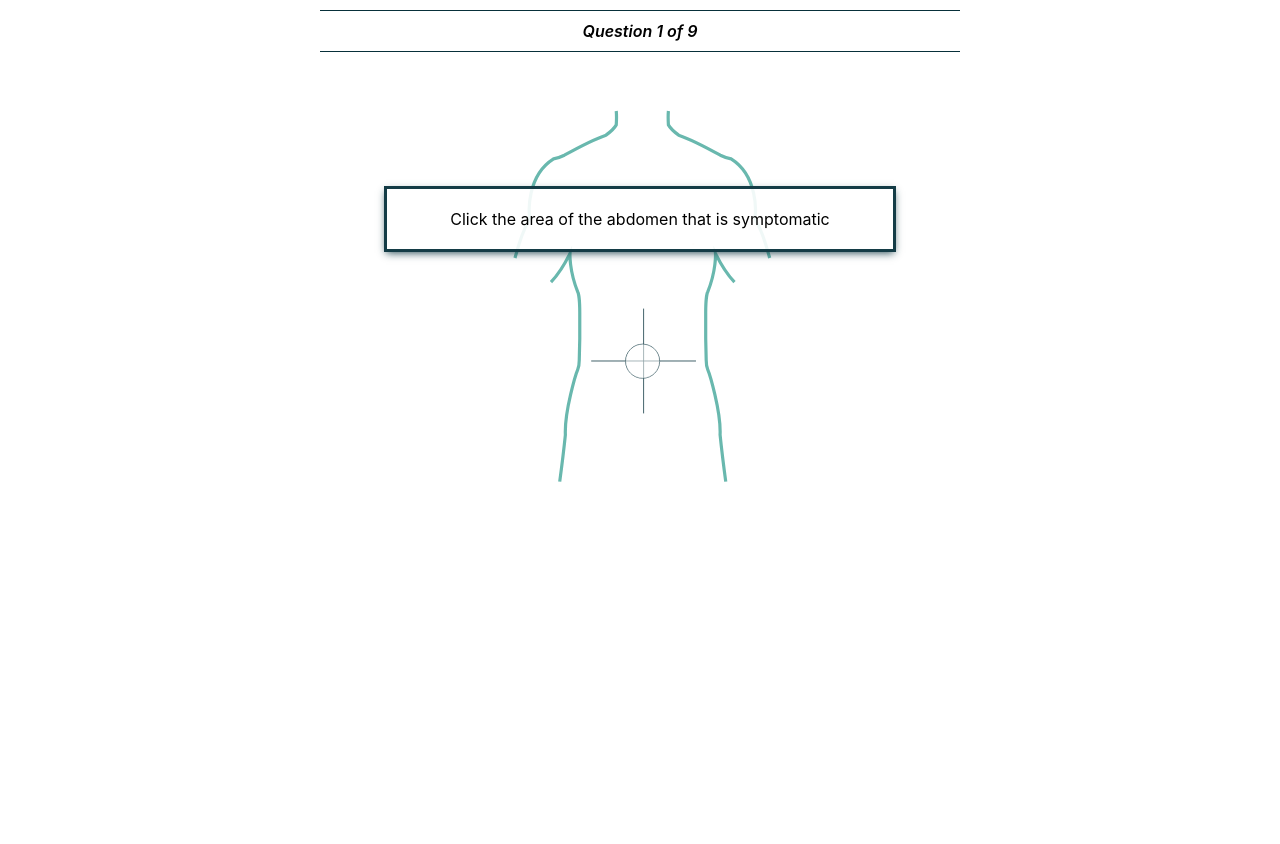
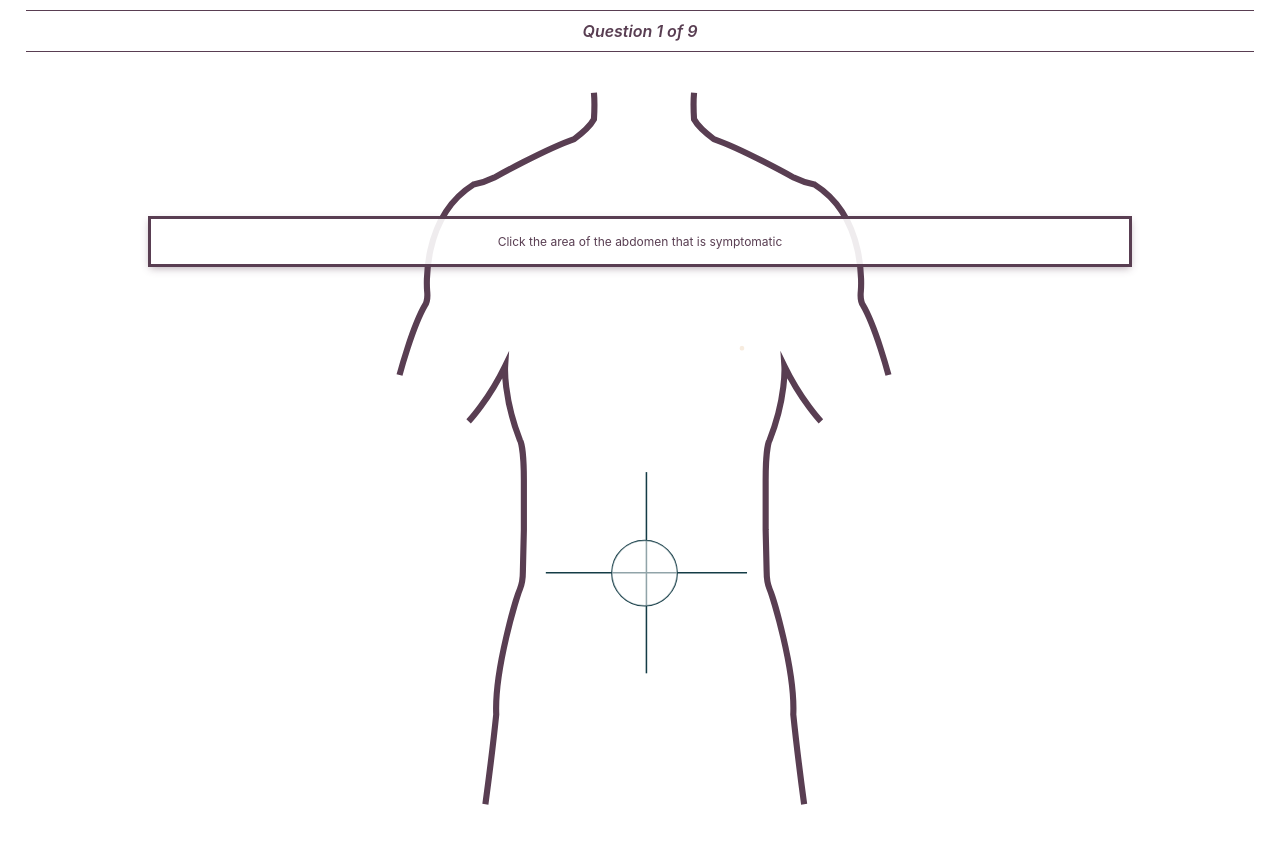
Before and after one commit to derrmru/abdomen-pain-symptom-checker, a React (Create React App) app: page / in a window 1280 px wide. Shown: the top 844 px of the page. Before the commit the page ends 800 px from the top, so only its background shows below. Built offline with nearby package versions, Linux system fonts and the light colour scheme.

Commit message:
color variables

```diff
--- a/public/index.html
+++ b/public/index.html
@@ -28,7 +28,9 @@
   </head>
   <body>
     <noscript>You need to enable JavaScript to run this app.</noscript>
-    <div id="abdominal-pain"></div>
+
+      <div id="abdominal-pain"></div>
+
     <!--
       This HTML file is a template.
       If you open it directly in the browser, you will see an empty page.
--- a/src/App.css
+++ b/src/App.css
@@ -1,16 +1,24 @@
+:root {
+  --abdomen: #593e52;
+  --translucent-ab: #593e5273;
+  --ab-second: #956927;
+}
+
 .App {
   text-align: center;
   width: 100%;
   margin: 0;
   padding: 0;
+  color: #593e52;
 }
 
 hr {
-  width: 50%;
+  width: 96%;
+  border: 1px solid var(--abdomen);
 }
 
 .torso-flex-container {
-  width: 50%;
+  width: 96%;
   min-height: 60vh;
   margin: 0 auto 0 auto;
   display: flex;
@@ -22,8 +30,21 @@ hr {
 
 .set-stage-button {
   width: 40%;
-  background-color: #08303a;
-  border: none;
+  background-color: var(--abdomen);
+  border: none !important;
+  border-radius: 0;
+  color: white;
+  font-size: 20px;
+  cursor: pointer;
+  box-sizing: border-box;
+  align-self: flex-end;
+  height: 40px;
+}
+
+.set-stage-button:focus {
+  width: 40%;
+  background-color: var(--abdomen);
+  border: none !important;
   border-radius: 0;
   color: white;
   font-size: 20px;
@@ -35,7 +56,7 @@ hr {
 
 @media (hover:hover) {
   .set-stage-button:hover {
-    background-color: #75c4ba;
+    background-color: var(--ab-second);
   }
 }
 
@@ -48,7 +69,7 @@ hr {
   width: 50%;
   margin: auto;
   padding: 10px 0;
-  border: 2px solid #08303a;
+  border: 2px solid var(--abdomen);
   box-sizing: border-box;
 }
 
@@ -57,7 +78,7 @@ hr {
     width: 60%;
   }
   .torso-flex-container {
-      width: 60%;
+      width: 100%;
       min-height: 50vh
   }
 }
@@ -67,7 +88,7 @@ hr {
     width: 96%;
   }
   .torso-flex-container {
-      width: 96%;
+      width: 100%;
       min-height: 54vh;
   }
 }
@@ -84,13 +105,13 @@ hr {
 }
 
 .tiLabel > input[type=text]:focus {
-  background-color: #fcfcfc;
+  background-color: white;
 }
 
 .tiInput {
   width: 98%;
   margin: 10px 0 20px 0;
-  border: 2px solid #08303a;
+  border: 2px solid var(--abdomen);
   border-radius: 0;
   padding: 10px 5px;
   box-sizing: border-box;
--- a/src/App.js
+++ b/src/App.js
@@ -55,7 +55,7 @@ function App() {
   return (
     <div className="App">
       <div style={{fontWeight: 600}}>
-        <hr style={{margin: ' 10px auto 10px auto', border: 'none', backgroundColor: '#08303a', height: '1px'}} />
+        <hr style={{margin: ' 10px auto 10px auto', border: 'none', backgroundColor: '#593e52', height: '1px'}} />
         <i>
         {
           inc < stages.length - 1 ?
@@ -63,7 +63,7 @@ function App() {
               'Next Steps'
         }
         </i>
-        <hr style={{margin: '10px auto 10px auto', border: 'none', backgroundColor: '#08303a', height: '1px'}} />
+        <hr style={{margin: '10px auto 10px auto', border: 'none', backgroundColor: '#593e52', height: '1px'}} />
       </div>
       <div className="torso-flex-container">
         {
--- a/src/components/BookingForm.js
+++ b/src/components/BookingForm.js
@@ -34,7 +34,7 @@ const BookingForm = ({ fields, updateField }) => {
                     style={{
                         float: 'right',
                         cursor: 'pointer',
-                        backgroundColor: '#08303a',
+                        backgroundColor: 'var(--abdomen)',
                         color: 'white',
                         padding: '10px',
                         boxSizing: 'border-box',
--- a/src/components/BookingForm.module.css
+++ b/src/components/BookingForm.module.css
@@ -1,7 +1,7 @@
 .bookingFormContainer {
     width: 100%;
     margin: 20px auto;
-    border: 2px dotted #08303a;
+    border: 2px dotted var(--abdomen);
     padding: 20px;
     box-sizing: border-box;
     display: flex;
@@ -23,6 +23,6 @@
 
 @media (hover:hover) {
     .bookingFormContainer > input:hover {
-        background-color: #75c4ba;
+        background-color: var(--ab-second);
     }
 }
--- a/src/components/Recommendation.js
+++ b/src/components/Recommendation.js
@@ -41,7 +41,7 @@ const Recommendation = ({ fields, updateField }) => {
 
     return (
         <div className={style.recommendationContainer}>
-            <h3>Our Recommendation:</h3>
+            <h3 style={{color: 'var(--abdomen)'}}>Our Recommendation:</h3>
             <div className={style.recommendationText}>
                 <div>
                     {
@@ -77,6 +77,7 @@ const Recommendation = ({ fields, updateField }) => {
                 </div>
                 <div className={style.bookingButtons}>
                     <button
+                        style={{border: 'none'}}
                         onClick={() => setOpenForm(!openForm)}
                         >
                         Book An Appointment
@@ -89,14 +90,14 @@ const Recommendation = ({ fields, updateField }) => {
                             />
                     </div>
                     }
-                    <a className={style.buttonPageLink} style={{textDecoration: 'none'}} href='/contact'>
+                    <a className={style.buttonPageLink} style={{textDecoration: 'none', border: 'none'}} href='/contact'>
                         <button>
                             Contact Us
                         </button>
                     </a>
                 </div>
             </div>
-            <hr style={{margin: ' 20px auto 10px auto', width: '100%', border: 'none', backgroundColor: '#08303a', height: '1px'}} />
+            <hr style={{margin: ' 20px auto 10px auto', width: '100%', border: 'none', backgroundColor: 'var(--abdomen)', height: '1px'}} />
         </div>
     )
 }
--- a/src/components/Recommendation.module.css
+++ b/src/components/Recommendation.module.css
@@ -22,7 +22,19 @@
     margin: 20px 0 0 0;
     height: 40px;
     box-sizing: border-box;
-    background-color: #08303a;
+    background-color: var(--abdomen);
+    border: none;
+    border-radius: 0;
+    color: white;
+    font-size: 20px;
+    cursor: pointer;
+}
+
+.bookingButtons > button:focus {
+    margin: 20px 0 0 0;
+    height: 40px;
+    box-sizing: border-box;
+    background-color: var(--abdomen);
     border: none;
     border-radius: 0;
     color: white;
@@ -32,10 +44,10 @@
 
 @media (hover:hover) {
     .bookingButtons > button:hover {
-        background-color: #75c4ba;
+        background-color: var(--ab-second);
     }
     .buttonPageLink > button:hover {
-        background-color: #75c4ba;
+        background-color: var(--ab-second);
     }
 }
 
@@ -51,7 +63,7 @@
     margin: 20px 0 0 0;
     height: 40px;
     box-sizing: border-box;
-    background-color: #08303a;
+    background-color: var(--abdomen);
     border: none;
     border-radius: 0;
     color: white;
--- a/src/components/Torso.js
+++ b/src/components/Torso.js
@@ -89,7 +89,7 @@ const Torso = ({ updateField, selection }) => {
                                             id="g20"><path
                                     id="path22"
                                     style={{
-                                        fill: 'none', stroke: '#69b8ae', strokeWidth: 8, strokeLinecap: 'butt', strokeLinejoin: 'miter', strokeMiterlimit: 10, strokeDasharray: 'none', strokeOpacity: 1
+                                        fill: 'none', stroke: 'var(--abdomen)', strokeWidth: 8, strokeLinecap: 'butt', strokeLinejoin: 'miter', strokeMiterlimit: 10, strokeDasharray: 'none', strokeOpacity: 1
                                     }}
                                     d="m 0,0 c 0,0 16.706,62.966 33.411,91.237 0,0 3.855,5.14 2.57,17.991 0,0 -8.995,95.092 60.396,138.783 0,0 14.136,2.571 26.986,8.996 0,0 66.822,37.265 104.088,50.116 0,0 19.276,14.135 25.701,25.701 0,0 1.285,20.56 0,34.696" /></g></g></g><g
                                         id="g24"><g
@@ -120,7 +120,7 @@ const Torso = ({ updateField, selection }) => {
                                             id="g60"><path
                                     id="path62"
                                     style={{
-                                        fill: 'none', stroke: '#69b8ae', strokeWidth: 8, strokeLinecap: 'butt', strokeLinejoin: 'miter', strokeMiterlimit: 10, strokeDasharray: 'none', strokeOpacity: 1
+                                        fill: 'none', stroke: 'var(--abdomen)', strokeWidth: 8, strokeLinecap: 'butt', strokeLinejoin: 'miter', strokeMiterlimit: 10, strokeDasharray: 'none', strokeOpacity: 1
                                     }}
                                     d="m 0,0 c 0,0 -25.701,26.986 -47.547,71.962 0,0 2.57,-41.121 -19.275,-96.378 0,0 -5.14,-7.709 -5.14,-52.686 v -64.252 l 1.284,-53.971 c 0,0 0,-14.135 3.856,-23.131 3.855,-8.995 33.411,-104.087 30.841,-163.199 0,0 5.14,-50.116 14.135,-116.938" /></g><g
                                         id="g64"><g
@@ -140,14 +140,14 @@ const Torso = ({ updateField, selection }) => {
                                                     id="g80"><path
                                     id="path82"
                                     style={{
-                                        fill: 'none', stroke: '#69b8ae', strokeWidth: 8, strokeLinecap: 'butt', strokeLinejoin: 'miter', strokeMiterlimit: 10, strokeDasharray: 'none', strokeOpacity: 1
+                                        fill: 'none', stroke: 'var(--abdomen)', strokeWidth: 8, strokeLinecap: 'butt', strokeLinejoin: 'miter', strokeMiterlimit: 10, strokeDasharray: 'none', strokeOpacity: 1
                                     }}
                                     d="m 0,0 c 0,0 25.701,26.986 47.546,71.962 0,0 -2.569,-41.121 19.276,-96.378 0,0 5.14,-7.709 5.14,-52.686 v -64.252 l -1.285,-53.971 c 0,0 0,-14.135 -3.855,-23.131 -3.855,-8.995 -33.411,-104.087 -30.841,-163.199 0,0 -5.14,-50.116 -14.135,-116.938" /></g><g
                                         transform="translate(964.1631,616.4805)"
                                         id="g84"><path
                                     id="path86"
                                     style={{
-                                        fill: 'none', stroke: '#69b8ae', strokeWidth: 8, strokeLinecap: 'butt', strokeLinejoin: 'miter', strokeMiterlimit: 10, strokeDasharray: 'none', strokeOpacity: 1
+                                        fill: 'none', stroke: 'var(--abdomen)', strokeWidth: 8, strokeLinecap: 'butt', strokeLinejoin: 'miter', strokeMiterlimit: 10, strokeDasharray: 'none', strokeOpacity: 1
                                     }}
                                     d="m 0,0 c 0,0 -16.705,62.966 -33.411,91.237 0,0 -3.855,5.14 -2.57,17.991 0,0 8.996,95.092 -60.397,138.783 0,0 -14.135,2.571 -26.985,8.996 0,0 -66.823,37.265 -104.088,50.116 0,0 -19.276,14.135 -25.7,25.701 0,0 -1.286,20.56 0,34.696" /></g></g></g><g
                                         id="g88"><g
@@ -292,7 +292,7 @@ const Torso = ({ updateField, selection }) => {
             </svg>
             <div
                 className={style.hoverItem}
-                style={selection ? {backgroundColor: '#08303a98', color: 'white'} : {}}
+                style={selection ? {backgroundColor: 'var(--translucent-ab)', color: 'white'} : {}}
                 >
                 {hoverItem}
             </div>
--- a/src/components/Torso.module.css
+++ b/src/components/Torso.module.css
@@ -38,12 +38,19 @@
     background-color: rgba(255, 255, 255, 0.90);
     width: 80%;
     margin: 20px auto;
-    padding: 20px;
-    border: 3px solid #143c46;
+    padding: 15px;
+    border: 3px solid var(--abdomen);
     box-sizing: border-box;
-    -webkit-box-shadow: 0px 3px 8px -2px rgba(20,60,70,.9);
-    -moz-box-shadow: 0px 3px 8px -2px rgba(20,60,70,.9);
-    box-shadow: 0px 3px 8px -2px rgba(20,60,70,.9);
+    font-size: 12px;
+    -webkit-box-shadow: 0px 3px 8px -2px var(--translucent-ab);
+    -moz-box-shadow: 0px 3px 8px -2px var(--translucent-ab);
+    box-shadow: 0px 3px 8px -2px var(--translucent-ab);
+}
+
+@media only screen and (max-width: 1025px) {
+    .hoverItem {
+        padding: 10px;
+    }
 }
 
 @media only screen and (max-width: 768px) {
@@ -51,9 +58,9 @@
         width: 98%;
     }
     .Quadrant {
-        fill: #08303a46;
+        fill: var(--translucent-ab);
     }
     .hoverItem {
-        padding: 10px;
+        font-size: 10px;
     }
 }
--- a/src/components/form_components/Radio.module.css
+++ b/src/components/form_components/Radio.module.css
@@ -28,6 +28,7 @@
 
 .checkboxAlignment {
     margin-left: 20px;
+    font-weight: 200;
 }
 
 .radioInput {
```
